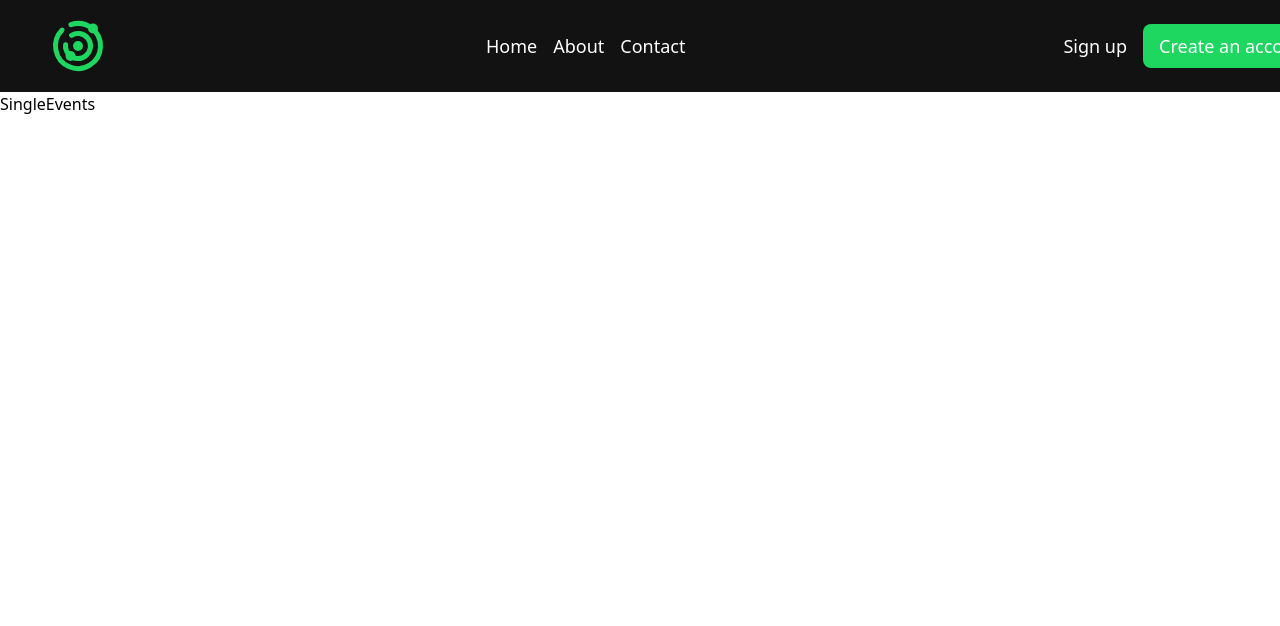
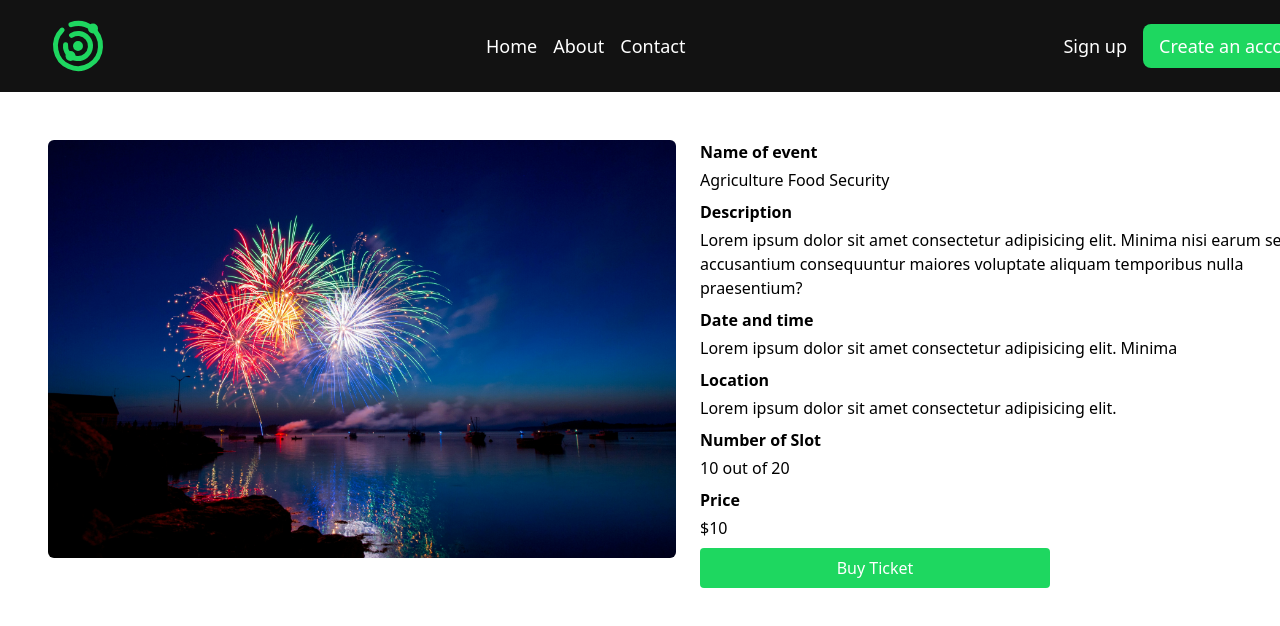
Before and after one commit to Deevyne99/Ticket-universe, a React (Vite) app: page /events/1 in a window 1280 px wide. Shown: the top 626 px of the page. Built offline with nearby package versions, Linux system fonts and the light colour scheme.

Commit message:
Build:Built single Event page

```diff
--- a/src/components/ReusableComponents/navbar/EventCard.tsx
+++ b/src/components/ReusableComponents/EventCard.tsx
@@ -1,8 +1,12 @@
-import image from '../../../assets/event-1.jpg'
+import image from '../../assets/event-1.jpg'
 import { IoLocationSharp } from 'react-icons/io5'
+import { Link } from 'react-router'
 const EventCard = () => {
   return (
-    <div className='p-4 bg-(--white) w-[300px] shadow-lg rounded-md flex flex-col'>
+    <Link
+      to={'/events/:id'}
+      className='p-4  bg-(--white) w-[300px] shadow-lg hover:shadow-2xl rounded-md flex flex-col cursor-pointer'
+    >
       <div className='w-full h-[200px] '>
         <img src={image} alt='' className='rounded-md' />
       </div>
@@ -38,7 +42,7 @@ const EventCard = () => {
           </p> */}
         </div>
       </article>
-    </div>
+    </Link>
   )
 }
 export default EventCard
--- a/src/components/ReusableComponents/navbar/EventCardContainer.tsx
+++ b/src/components/ReusableComponents/EventCardContainer.tsx
@@ -2,7 +2,15 @@ import EventCard from './EventCard'
 
 const EventCardContainer = () => {
   return (
-    <div className='my-12 flex gap-6'>
+    <div className='my-12 grid grid-cols-4 gap-6'>
+      <EventCard />
+      <EventCard />
+      <EventCard />
+      <EventCard />
+      <EventCard />
+      <EventCard />
+      <EventCard />
+      <EventCard />
       <EventCard />
       <EventCard />
       <EventCard />
--- a/src/index.css
+++ b/src/index.css
@@ -8,6 +8,7 @@
   --light-green: #f3fbf4;
   --light-zinc: #f4f4f5;
   --light-gray: #e4e4e7;
+  --gray-background: #fafafa;
 }
 
 .container {
--- a/src/pages/Events.tsx
+++ b/src/pages/Events.tsx
@@ -1,4 +1,11 @@
+import EventCardContainer from '../components/ReusableComponents/EventCardContainer'
+
 const Events = () => {
-  return <div>Events</div>
+  return (
+    <div className='bg-(--white) flex flex-col justify-center items-center w-full  '>
+      <h1 className='mt-4 text-3xl'>Events</h1>
+      <EventCardContainer />
+    </div>
+  )
 }
 export default Events
--- a/src/pages/SingleEvent.tsx
+++ b/src/pages/SingleEvent.tsx
@@ -1,5 +1,58 @@
+import event from '../assets/event-1.jpg'
+import ButtonComponent from '../components/ReusableComponents/ButtonComponent'
+
 const SingleEvent = () => {
-  return <div>SingleEvents</div>
+  return (
+    <section className='flex flex-col container'>
+      <div className='grid grid-cols-2 gap-6 justify-between mt-12'>
+        <div>
+          <img src={event} alt='event' className='rounded-md' />
+        </div>
+        <article>
+          <div className="flex flex-col gap-2">
+            <div className='flex flex-col gap-1'>
+            <h4 className="font-bold">Name of event</h4>
+            <p>Agriculture Food Security</p>
+            </div>
+            <div className="flex flex-col gap-1">
+              <h4 className="font-bold">Description</h4>
+            <p>
+              Lorem ipsum dolor sit amet consectetur adipisicing elit. Minima
+              nisi earum sed accusantium consequuntur maiores voluptate aliquam
+              temporibus nulla praesentium?
+            </p>
+            </div>
+            <div className="flex flex-col gap-1">
+              <h4 className="font-bold">Date and time</h4>
+            <p>
+              Lorem ipsum dolor sit amet consectetur adipisicing elit. Minima
+
+            </p>
+            </div>
+            <div className="flex flex-col gap-1">
+              <h4 className="font-bold">Location</h4>
+            <p>
+              Lorem ipsum dolor sit amet consectetur adipisicing elit.
+            </p>
+            </div>
+            <div className="flex flex-col gap-1">
+              <h4 className="font-bold">Number of Slot</h4>
+            <p>
+              10 out of 20
+            </p>
+            </div>
+            <div className="flex flex-col gap-1">
+              <h4 className="font-bold">Price</h4>
+            <p>
+              $10
+            </p>
+            </div>
+            <ButtonComponent name='buy ticket'/>
+          </div>
+        </article>
+      </div>
+    </section>
+  )
 }
 
 export default SingleEvent
--- a/src/pages/auth/Login.tsx
+++ b/src/pages/auth/Login.tsx
@@ -1,5 +1,5 @@
 import ButtonComponent from '../../components/ReusableComponents/ButtonComponent'
-import InputComponent from '../../components/ReusableComponents/navbar/InputComponent'
+import InputComponent from '../../components/ReusableComponents/InputComponent'
 import { TbUniverse } from 'react-icons/tb'
 const Login = () => {
   return (
--- a/src/pages/auth/Register.tsx
+++ b/src/pages/auth/Register.tsx
@@ -1,5 +1,5 @@
 import ButtonComponent from '../../components/ReusableComponents/ButtonComponent'
-import InputComponent from '../../components/ReusableComponents/navbar/InputComponent'
+import InputComponent from '../../components/ReusableComponents/InputComponent'
 import { TbUniverse } from 'react-icons/tb'
 const Register = () => {
   return (
```
Also changed, not shown: src/components/ReusableComponents/InputComponent.tsx (renamed from src/components/ReusableComponents/navbar/InputComponent.tsx).
